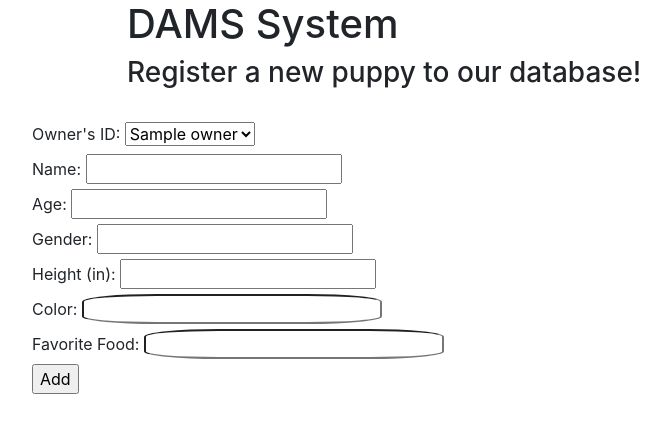
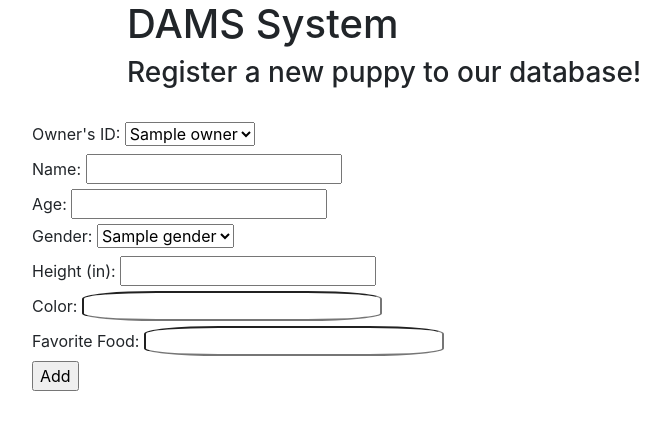
Before and after one commit to ivanzapatarivera/Python_Exercise_2, a Flask app: template templates/add_puppy.html in a window 1280 px wide. Shown: the part 152-585 px from the top of the page, without its empty margins (148-818 px from the left). Run offline with Flask 2, Linux system fonts and the light colour scheme; tables that the repository leaves empty hold one stand-in row (values such as "Sample post"); the template is opened without the code that fills it: values that come from a table or form of the project are taken from there, most other values are stand-ins (such as "Sample title", 1, 10 or a date in 2020); parts of the project's set-up code (start-up, migrations or seed data) failed here and were passed over; some libraries are stand-ins or nearby versions.

Commit message:
Gender dropdown menu Ok

```diff
--- a/main.py
+++ b/main.py
@@ -130,7 +130,8 @@ def add_pup():
     form = AddPup()
 
     owner_list = session.execute('SELECT owner_id, CONCAT(UCASE(LEFT(owner_name,1)), LCASE(SUBSTRING(owner_name, 2))) AS owner_name FROM python_exercise_2.owner')
-    print(owner_list)
+    gender_list = ['Female', 'Male', 'Non-binary', 'Unknown']
+
     if form.validate_on_submit():
 
         owner_id = form.owner_id.data
@@ -147,7 +148,7 @@ def add_pup():
 
         return redirect(url_for('index'))
 
-    return render_template('add_puppy.html', form = form, owner_list = owner_list)
+    return render_template('add_puppy.html', form = form, owner_list = owner_list, gender_list = gender_list)
 
 
 
--- a/templates/add_puppy.html
+++ b/templates/add_puppy.html
@@ -19,11 +19,16 @@
                     <OPTION value={{ id.owner_id }}>{{id.owner_name}}</OPTION>
                     {% endfor %}
                 </SELECT>
-                    <!-- {{form.owner_id()}} -->
                 <br>
                 {{form.puppy_name.label}} {{form.puppy_name()}}<br>
                 {{form.age.label}} {{form.age()}}<br>
-                    {{form.gender.label}} {{form.gender()}}<br>
+                {{form.gender.label}}
+                <SELECT name="gender">
+                    {% for gender in gender_list %}
+                    <OPTION value="{{ gender }}">{{gender}}</OPTION>
+                    {% endfor %}
+                </SELECT>
+                <br>
                 {{form.height_inches.label}} {{form.height_inches()}}<br>
                 {{form.color.label}} {{form.color()}}<br>
                 {{form.favorite_food.label}} {{form.favorite_food()}}<br>
```
Lines whose indentation alone changed are shown as unchanged.
